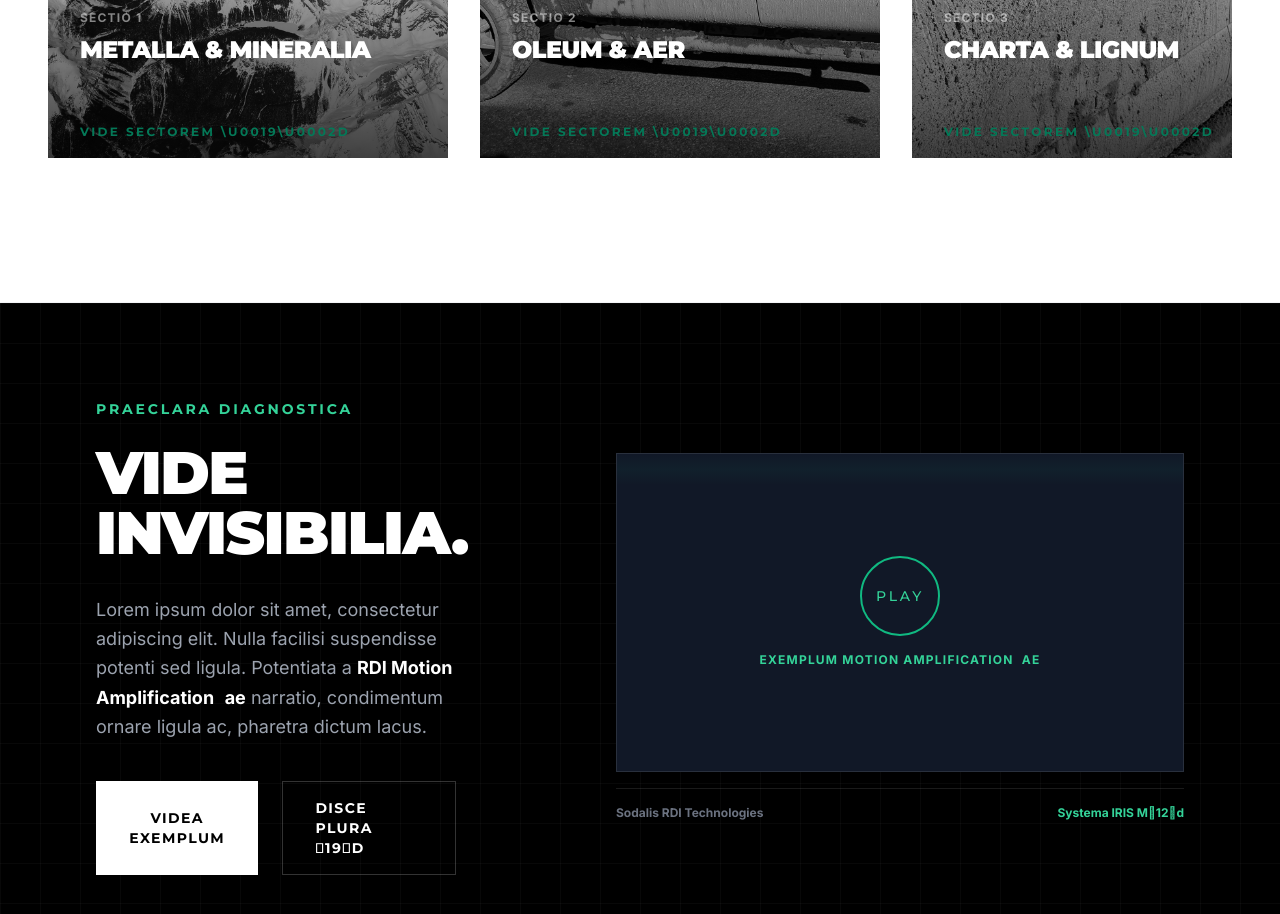
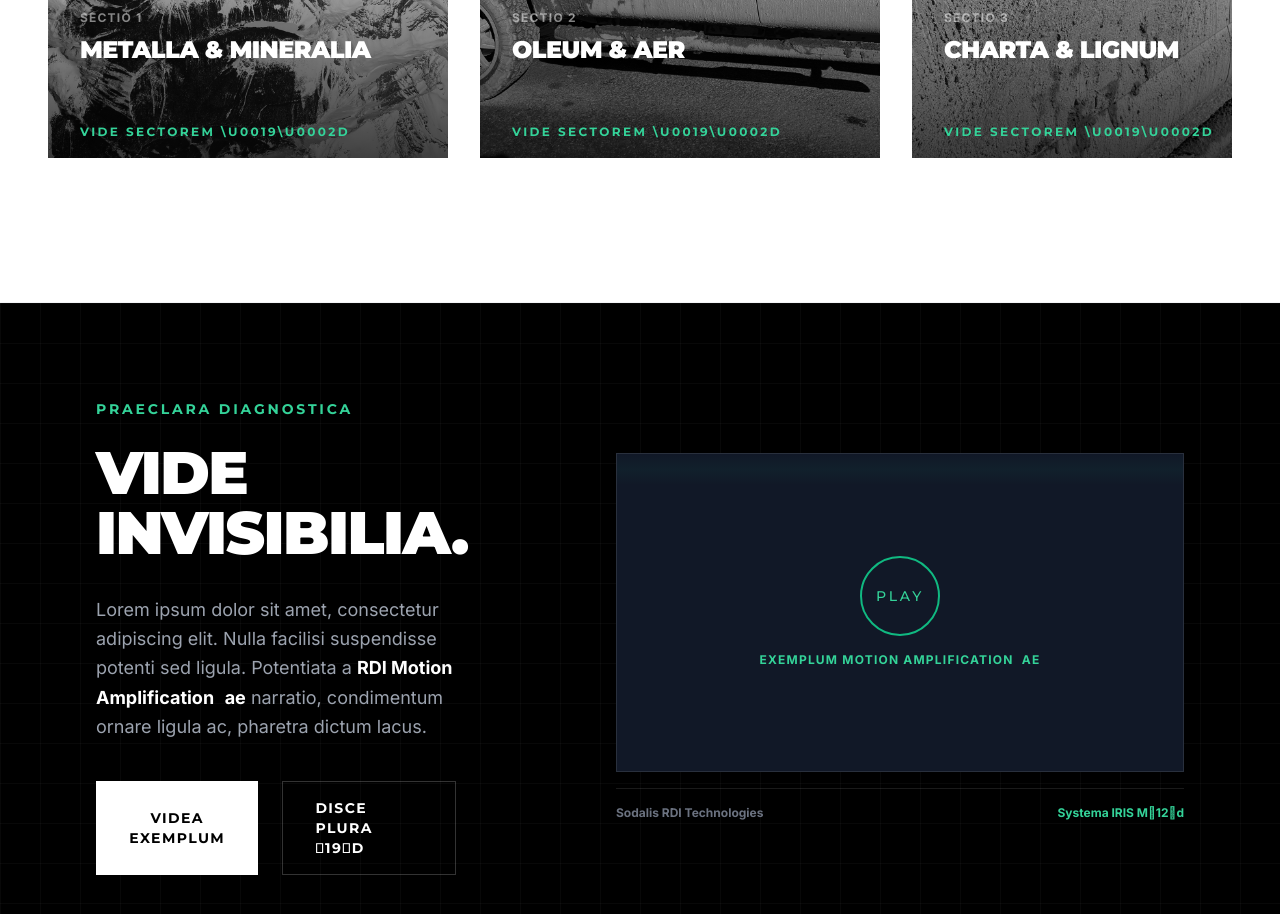
Before and after one commit to mikecorcoran/primac-reliability, a Next.js app: page / in a window 1280 px wide. Shown: the part 2240-3154 px from the top of the page. Built offline with nearby package versions, Linux system fonts and the light colour scheme.

Commit message:
chore(ai): Unify service pathway greens to industrial emerald palette

```diff
--- a/components/ServicePathway.tsx
+++ b/components/ServicePathway.tsx
@@ -74,14 +74,14 @@ export const ServicePathway: React.FC = () => {
                                     <p className="font-sans text-gray-300 text-sm mb-6 opacity-0 group-hover:opacity-100 transition-opacity duration-500 delay-100">
                                         Intentio: {sector.focus}
                                     </p>
-                                    <span className="inline-flex items-center gap-2 font-display font-bold text-xs uppercase tracking-[0.2em] text-emerald-700">
+                                    <span className="inline-flex items-center gap-2 font-display font-bold text-xs uppercase tracking-[0.2em] text-emerald-400">
                                         Vide Sectorem \u0019\u0002d
                                     </span>
                                 </div>
                             </div>
 
                             {/* Hover Border */}
-                            <div className="absolute inset-0 border-4 border-emerald-700 opacity-0 group-hover:opacity-100 transition-opacity duration-300 pointer-events-none" />
+                            <div className="absolute inset-0 border-4 border-emerald-600 opacity-0 group-hover:opacity-100 transition-opacity duration-300 pointer-events-none" />
                         </div>
                     ))}
                 </div>
```
